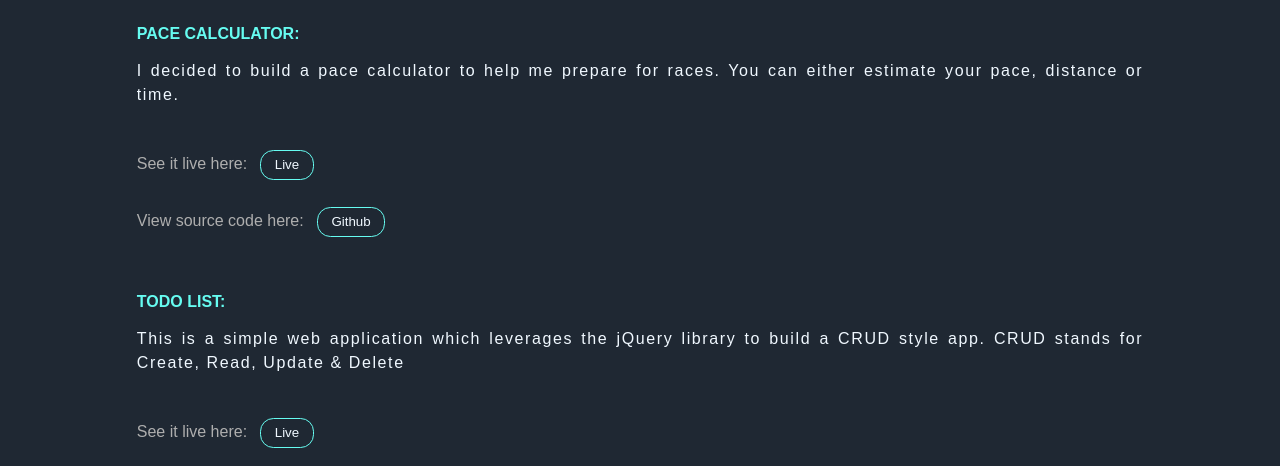
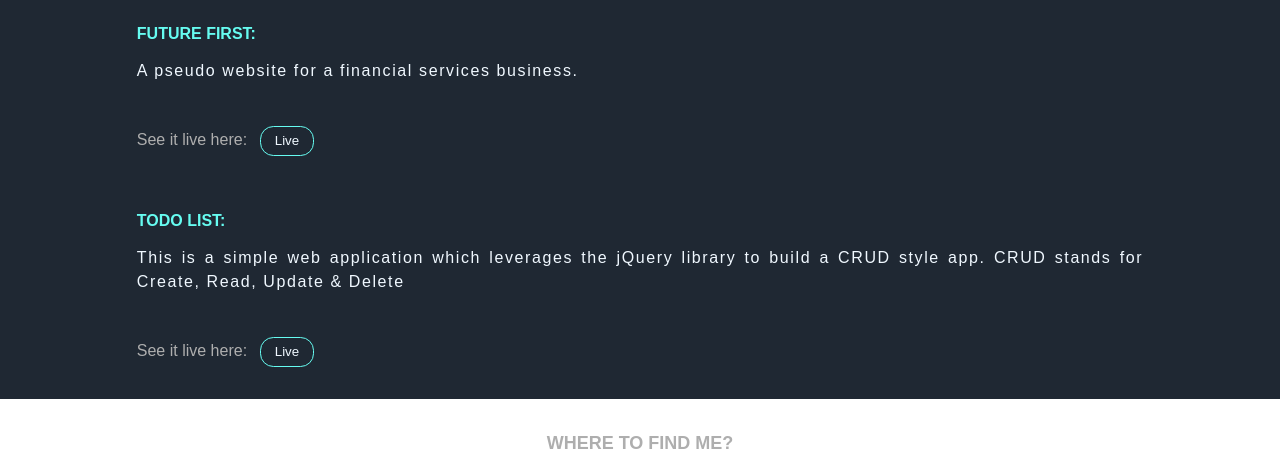
Before and after one commit to withouttheh/portfolio, a plain HTML site: page projects.html in a window 1280 px wide. Shown: the part 152-618 px from the top of the page. Drawn offline with Linux system fonts and the light colour scheme.

Commit message:
Layout fix on projects page

```diff
--- a/css/main.css
+++ b/css/main.css
@@ -23,6 +23,8 @@ body {
     padding: 0;
     margin: 0;
     text-decoration: none;
+    overflow: hidden;
+    max-width: 100%
 }
 
 .container {
@@ -234,7 +236,7 @@ button:hover {
 /* Section Styles */
 
 section {
-    width: 100%;
+    width: 100vw;
     margin: 0 auto;
     display: flex;
     flex-direction: column;
@@ -530,6 +532,10 @@ footer img {
 
 /* THE FOLLOWING STYLES APPLY STRICTLY TO THE PROJECTS PAGE */
 
+#projects-section {
+    background-color: #1f2833;
+}
+
 #projects-wrapper {
     background-color: #1f2833;
     padding-top: 3em;
--- a/projects.html
+++ b/projects.html
@@ -47,16 +47,14 @@
         <div class="wrapper" id="projects-wrapper">
             <div class="project">
                 <h3>Projects</h3>
-                <h4>Pace Calculator:</h4>
-                <p>I decided to build a pace calculator to help me prepare for races. You can either estimate your pace, distance or time.</p>
-                <span>See it live here:</span><button>Live</button></br>
-                <span>View source code here:</span><button>Github</button>
+                <h4>Future First:</h4>
+                <p>A pseudo website for a financial services business.</p>
+                <span>See it live here:</span><a href="future-first.netlify.app"><button>Live</button></a></br>
             </div>
             <div class="project">
                 <h4>Todo List:</h4>
                 <p>This is a simple web application which leverages the jQuery library to build a CRUD style app. CRUD stands for Create, Read, Update & Delete</p>
                 <span>See it live here:</span><button>Live</button></br>
-                <span>View source code here:</span><button>Github</button>
             </div>
         </div>
     </section>
```
